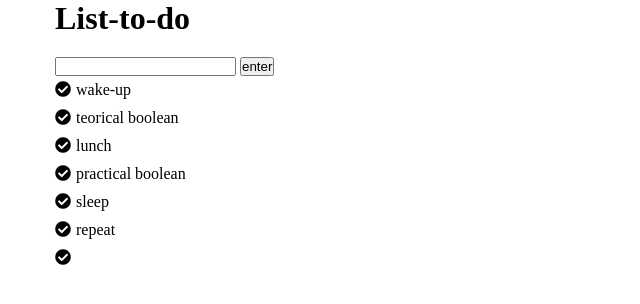
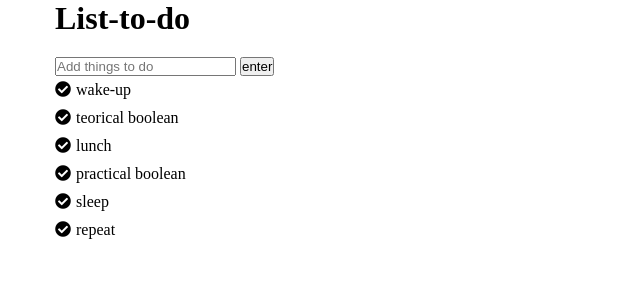
Before and after one commit to MikkoGuevarra/vue-todolist, a plain HTML site: page index.html in a window 1280 px wide. Both pictures are taken after a click on the button "enter". Shown: the full height of the page, 0-640 px from the left. Drawn offline with nearby package versions, Linux system fonts and the light colour scheme.

Commit message:
added the condition if "" do not push

```diff
--- a/index.html
+++ b/index.html
@@ -11,7 +11,7 @@
     <body>
         <div id="root" class="container">
             <h1>{{title}}</h1>
-            <input type="text" v-model="inserted" @keyup.enter="addToDo()" required>
+            <input type="text" v-model="inserted" @keyup.enter="addToDo()" placeholder="Add things to do" required>
             <button @click= "addToDo()" type="button" name="button">enter</button>
             <div class="list">
                 <ul>
--- a/main.js
+++ b/main.js
@@ -8,8 +8,10 @@ var app = new Vue({
     },
     methods : {
         addToDo() {
-            this.lists.push(this.inserted);
-            console.log('clicked');
+            if (this.inserted != "") {
+                this.lists.push(this.inserted);
+                console.log('clicked');
+            }
         },
         removeToDo(index) {
             this.lists.splice(index, 1);
```
